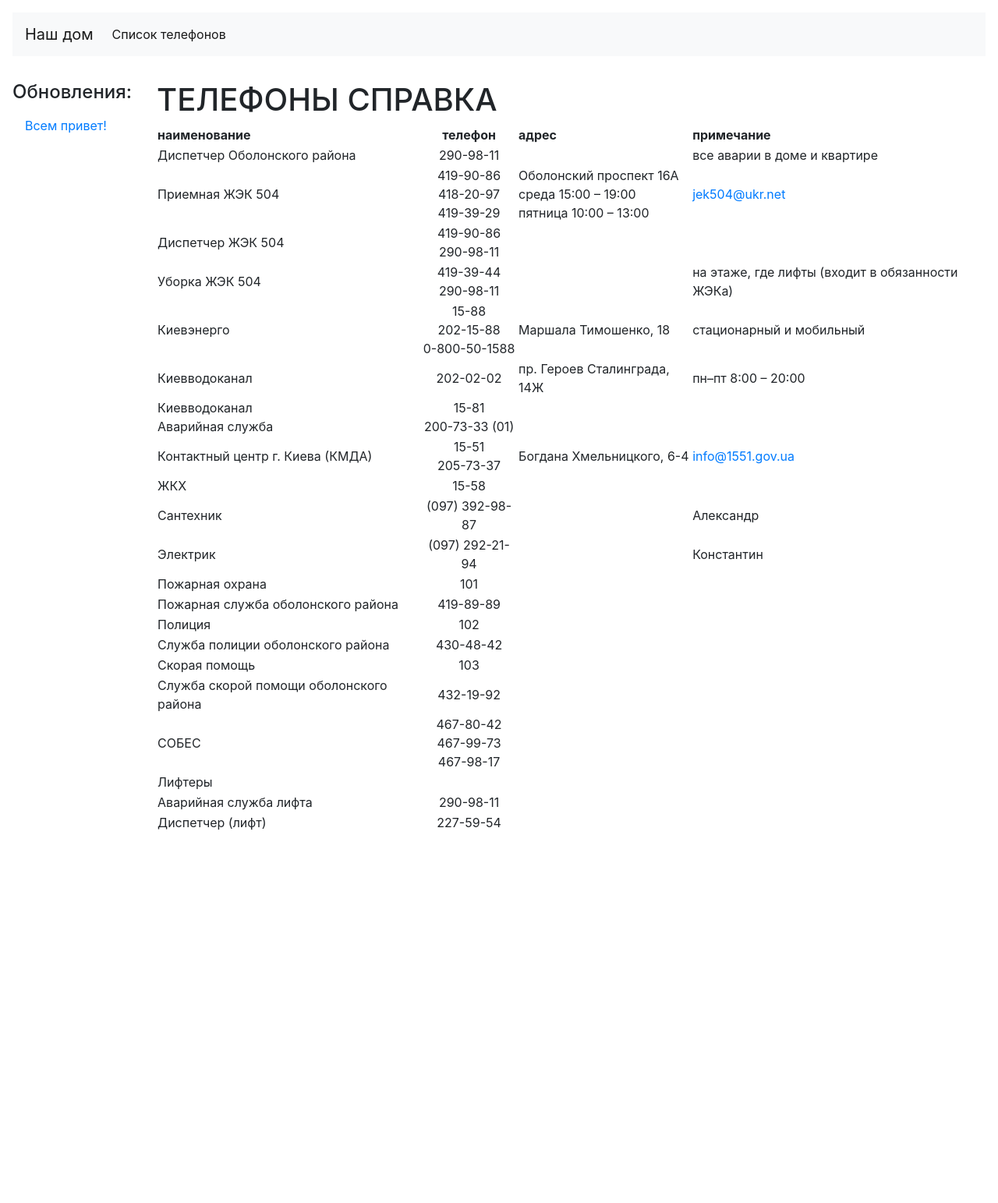
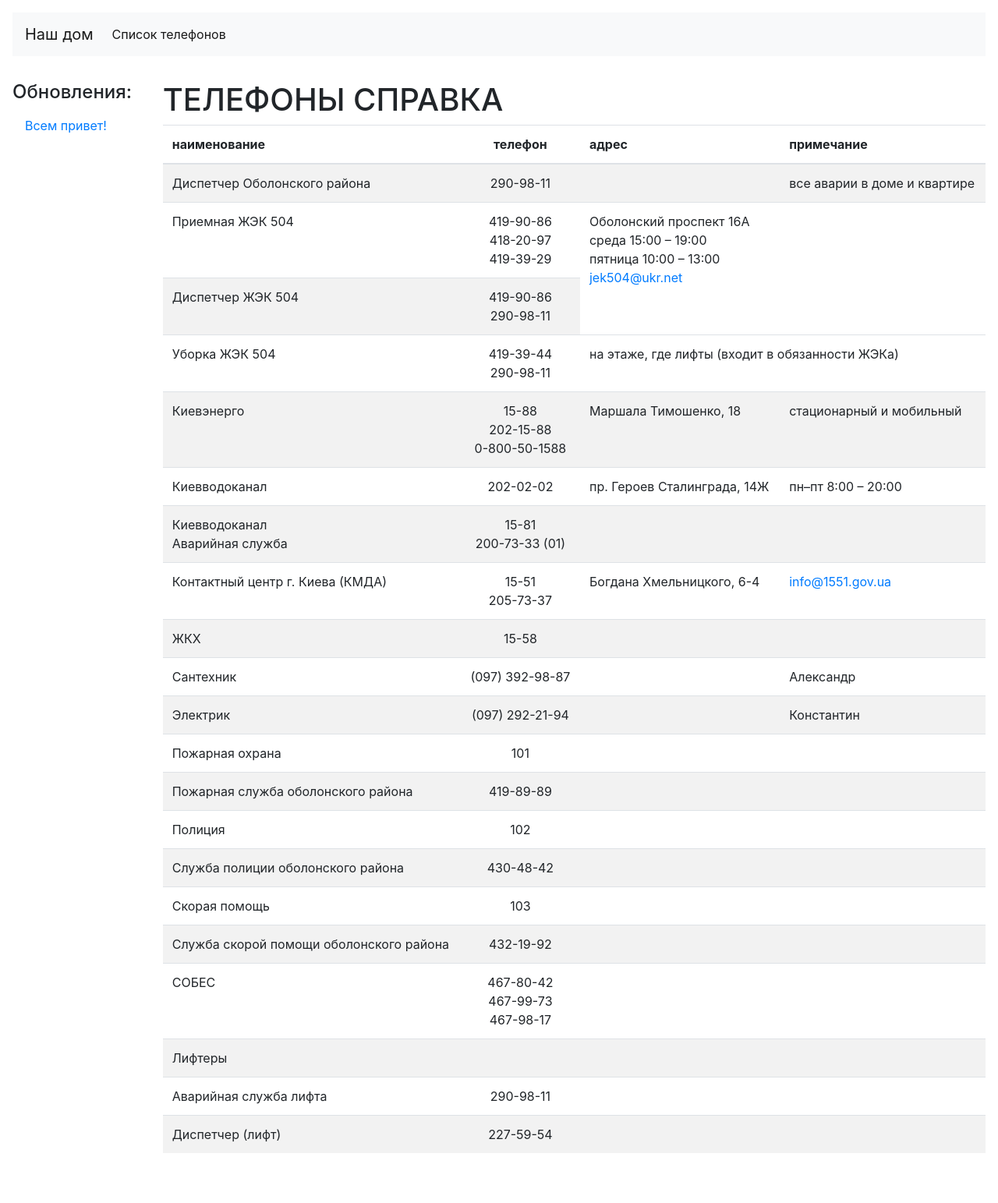
Before and after one commit to heroes-kiev/16b, a Jekyll site: the page built from phones.md, in a window 1280 px wide. Shown: the whole page at 78% size. Built offline with Jekyll 4.4.1, drawn with Linux system fonts in a browser that asks for light colours; before the commit the page ends 1116 px from its top, so only the background shows below that.

Commit message:
update phones

```diff
--- a/phones.md
+++ b/phones.md
@@ -6,26 +6,134 @@ title: Список телефонов
 
 # ТЕЛЕФОНЫ СПРАВКА
 
-| наименование | телефон | адрес | примечание |
-|---|:---:|---|---|
-| Диспетчер Оболонского района | 290-98-11 | | все аварии в доме и квартире |
-| Приемная ЖЭК 504 | 419-90-86<br>418-20-97<br>419-39-29 | Оболонский проспект 16А<br>среда 15:00 – 19:00<br>пятница 10:00 – 13:00 | [jek504@ukr.net](mailto:jek504@ukr.net) |
-| Диспетчер ЖЭК 504 | 419-90-86<br>290-98-11 | | |
-| Уборка ЖЭК 504 | 419-39-44<br>290-98-11 || на этаже, где лифты (входит в обязанности ЖЭКа) |
-| Киевэнерго | 15-88<br>202-15-88<br>0-800-50-1588 | Маршала Тимошенко, 18 | стационарный и мобильный |
-| Киевводоканал | 202-02-02 | пр. Героев Сталинграда, 14Ж | пн–пт 8:00 – 20:00 |
-| Киевводоканал<br>Аварийная служба | 15-81<br>200-73-33 (01) |  |  |
-| Контактный центр г. Киева (КМДА) | 15-51<br>205-73-37 | Богдана Хмельницкого, 6-4 | [info@1551.gov.ua](mailto:info@1551.gov.ua) |
-| ЖКХ | 15-58 |  |  |
-| Сантехник | (097) 392-98-87 |  | Александр |
-| Электрик | (097) 292-21-94 |  | Константин |
-| Пожарная охрана | 101 |  |  |
-| Пожарная служба оболонского района | 419-89-89 |  |  |
-| Полиция | 102 |  |  |
-| Служба полиции оболонского района | 430-48-42 |  |  |
-| Скорая помощь | 103 |  |  |
-| Служба скорой помощи оболонского района | 432-19-92 |  |  |
-| СОБЕС | 467-80-42<br>467-99-73<br>467-98-17 |  |  |
-| Лифтеры |  |  |  |
-| Аварийная служба лифта | 290-98-11 |  |  |
-| Диспетчер (лифт) | 227-59-54 |  |  |
+<table class="table table-striped table-hover">
+  <thead>
+    <tr>
+      <th>наименование</th>
+      <th style="text-align: center">телефон</th>
+      <th>адрес</th>
+      <th>примечание</th>
+    </tr>
+  </thead>
+  <tbody>
+    <tr>
+      <td>Диспетчер Оболонского района</td>
+      <td style="text-align: center">290-98-11</td>
+      <td>&nbsp;</td>
+      <td>все аварии в доме и квартире</td>
+    </tr>
+    <tr>
+      <td>Приемная ЖЭК 504</td>
+      <td style="text-align: center">419-90-86<br>418-20-97<br>419-39-29</td>
+      <td colspan="2" rowspan="2">Оболонский проспект 16А<br>среда 15:00 – 19:00<br>пятница 10:00 – 13:00<br><a href="mailto:jek504@ukr.net">jek504@ukr.net</a></td>
+    </tr>
+    <tr>
+      <td>Диспетчер ЖЭК 504</td>
+      <td style="text-align: center">419-90-86<br>290-98-11</td>
+    </tr>
+    <tr>
+      <td>Уборка ЖЭК 504</td>
+      <td style="text-align: center">419-39-44<br>290-98-11</td>
+      <td colspan="2">на этаже, где лифты (входит в обязанности ЖЭКа)</td>
+    </tr>
+    <tr>
+      <td>Киевэнерго</td>
+      <td style="text-align: center">15-88<br>202-15-88<br>0-800-50-1588</td>
+      <td>Маршала Тимошенко, 18</td>
+      <td>стационарный и мобильный</td>
+    </tr>
+    <tr>
+      <td>Киевводоканал</td>
+      <td style="text-align: center">202-02-02</td>
+      <td>пр. Героев Сталинграда, 14Ж</td>
+      <td>пн–пт 8:00 – 20:00</td>
+    </tr>
+    <tr>
+      <td>Киевводоканал<br>Аварийная служба</td>
+      <td style="text-align: center">15-81<br>200-73-33 (01)</td>
+      <td>&nbsp;</td>
+      <td>&nbsp;</td>
+    </tr>
+    <tr>
+      <td>Контактный центр г. Киева (КМДА)</td>
+      <td style="text-align: center">15-51<br>205-73-37</td>
+      <td>Богдана Хмельницкого, 6-4</td>
+      <td><a href="mailto:info@1551.gov.ua">info@1551.gov.ua</a></td>
+    </tr>
+    <tr>
+      <td>ЖКХ</td>
+      <td style="text-align: center">15-58</td>
+      <td>&nbsp;</td>
+      <td>&nbsp;</td>
+    </tr>
+    <tr>
+      <td>Сантехник</td>
+      <td style="text-align: center">(097) 392-98-87</td>
+      <td>&nbsp;</td>
+      <td>Александр</td>
+    </tr>
+    <tr>
+      <td>Электрик</td>
+      <td style="text-align: center">(097) 292-21-94</td>
+      <td>&nbsp;</td>
+      <td>Константин</td>
+    </tr>
+    <tr>
+      <td>Пожарная охрана</td>
+      <td style="text-align: center">101</td>
+      <td>&nbsp;</td>
+      <td>&nbsp;</td>
+    </tr>
+    <tr>
+      <td>Пожарная служба оболонского района</td>
+      <td style="text-align: center">419-89-89</td>
+      <td>&nbsp;</td>
+      <td>&nbsp;</td>
+    </tr>
+    <tr>
+      <td>Полиция</td>
+      <td style="text-align: center">102</td>
+      <td>&nbsp;</td>
+      <td>&nbsp;</td>
+    </tr>
+    <tr>
+      <td>Служба полиции оболонского района</td>
+      <td style="text-align: center">430-48-42</td>
+      <td>&nbsp;</td>
+      <td>&nbsp;</td>
+    </tr>
+    <tr>
+      <td>Скорая помощь</td>
+      <td style="text-align: center">103</td>
+      <td>&nbsp;</td>
+      <td>&nbsp;</td>
+    </tr>
+    <tr>
+      <td>Служба скорой помощи оболонского района</td>
+      <td style="text-align: center">432-19-92</td>
+      <td>&nbsp;</td>
+      <td>&nbsp;</td>
+    </tr>
+    <tr>
+      <td>СОБЕС</td>
+      <td style="text-align: center">467-80-42<br>467-99-73<br>467-98-17</td>
+      <td>&nbsp;</td>
+      <td>&nbsp;</td>
+    </tr>
+    <tr>
+      <td colspan="4">Лифтеры</td>
+    </tr>
+    <tr>
+      <td>Аварийная служба лифта</td>
+      <td style="text-align: center">290-98-11</td>
+      <td>&nbsp;</td>
+      <td>&nbsp;</td>
+    </tr>
+    <tr>
+      <td>Диспетчер (лифт)</td>
+      <td style="text-align: center">227-59-54</td>
+      <td>&nbsp;</td>
+      <td>&nbsp;</td>
+    </tr>
+  </tbody>
+</table>
```
